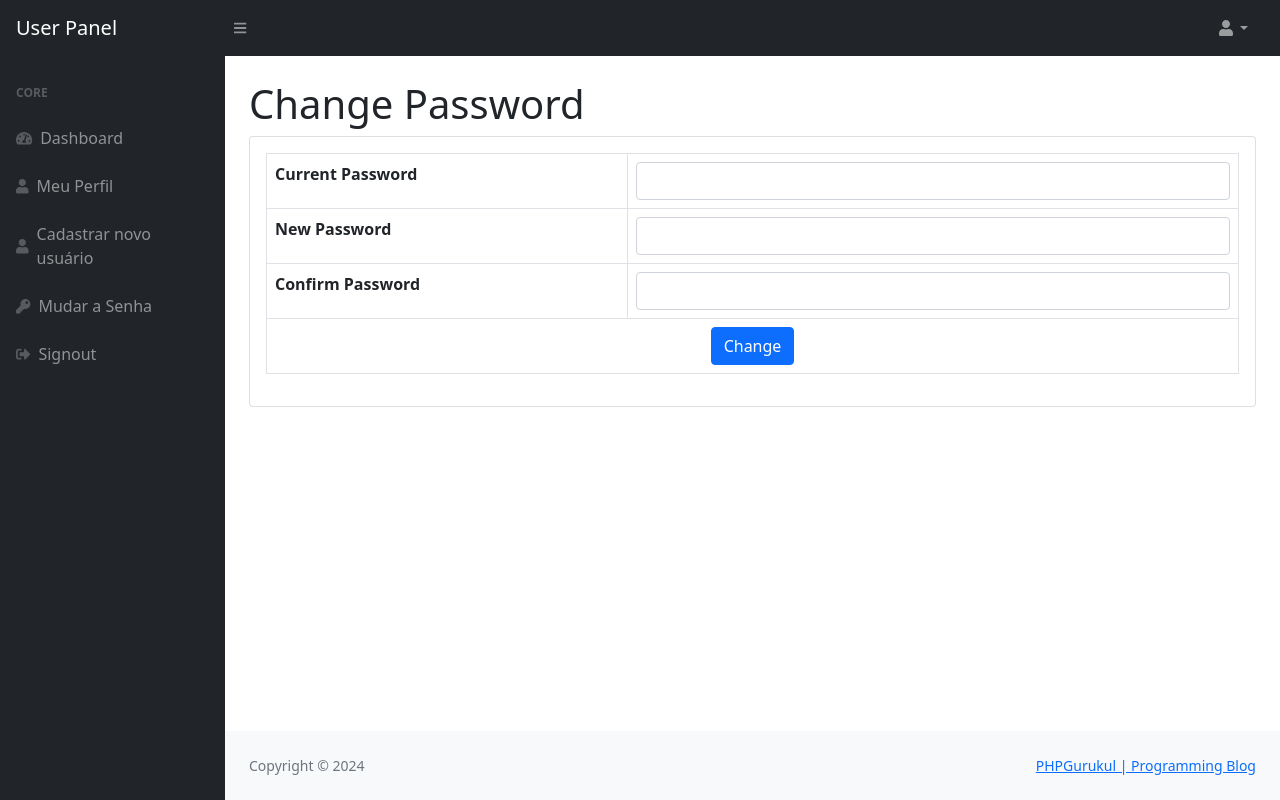
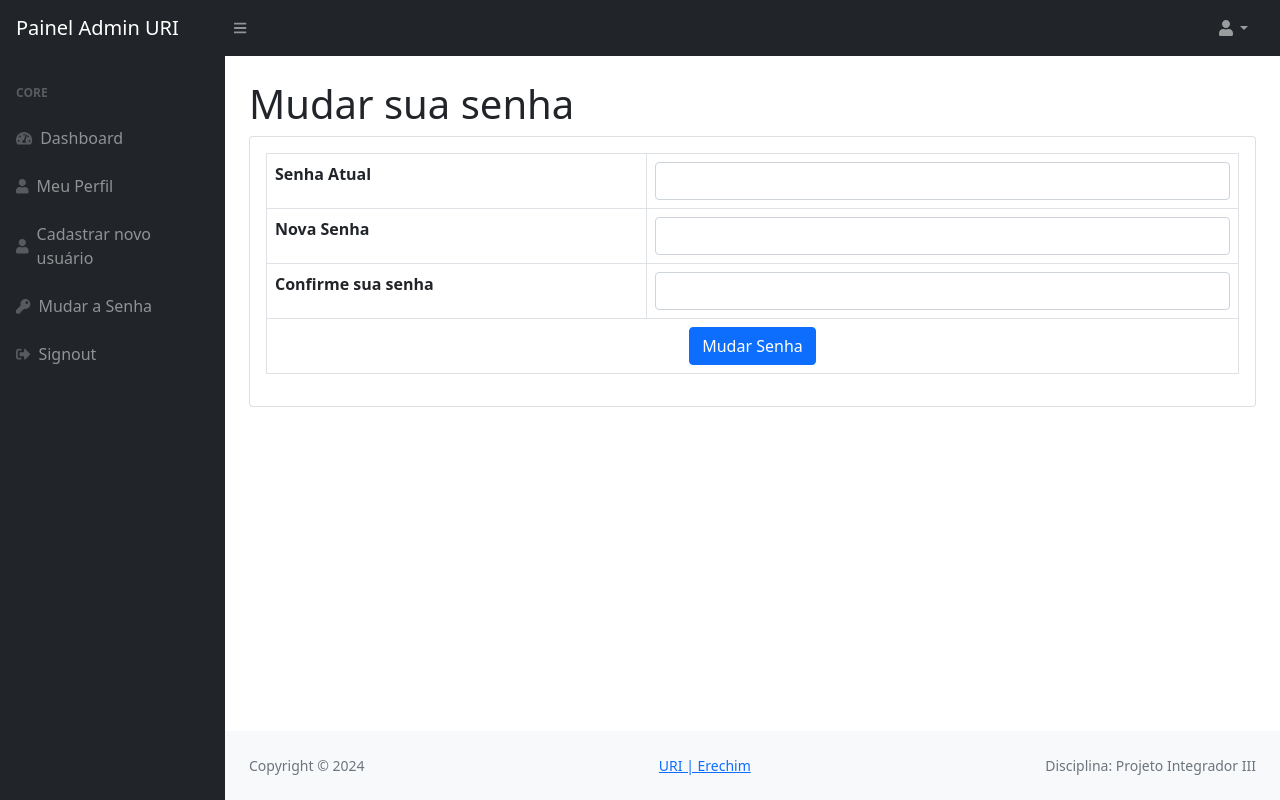
Before and after one commit to MatheusGalvain/uriplants, a PHP site: page /change-password.php in a window 1280 px wide. Run offline with PHP 8.4, Linux system fonts and the light colour scheme; the visitor is signed in with stand-in values (Sample User, id 1); some libraries are stand-ins or nearby versions.

Commit message:
Update insert dates

```diff
--- a/admin_page/change-password.php
+++ b/admin_page/change-password.php
@@ -1,28 +1,42 @@
-<?php session_start();
+<?php
+session_start();
 include_once('includes/config.php');
-if (strlen($_SESSION['id'] == 0)) {
-    header('location:logout.php');
-} else {
-    //Code for Updation
-    // for  password change
+
+// Verificar se a sessão está ativa
+if (!isset($_SESSION['id']) || strlen($_SESSION['id']) == 0) {
+    header('Location: logout.php');
+    exit;
+}
+
+// Verificar se o formulário foi enviado
 if (isset($_POST['update'])) {
     $oldpassword = $_POST['currentpassword'];
     $newpassword = $_POST['newpassword'];
-        $sql = mysqli_query($con, "SELECT password FROM users where password='$oldpassword'");
+
+    // Escapar as entradas para prevenir SQL Injection
+    $oldpassword = mysqli_real_escape_string($con, $oldpassword);
+    $newpassword = mysqli_real_escape_string($con, $newpassword);
+    $userid = $_SESSION['id'];
+
+    // Buscar a senha atual do usuário
+    $sql = mysqli_query($con, "SELECT password FROM users WHERE id='$userid'");
     $num = mysqli_fetch_array($sql);
-        if ($num > 0) {
-            $userid = $_SESSION['id'];
-            $ret = mysqli_query($con, "update users set password='$newpassword' where id='$userid'");
-            echo "<script>alert('Password Changed Successfully !!');</script>";
-            echo "<script type='text/javascript'> document.location = 'change-password.php'; </script>";
+
+    if ($num && password_verify($oldpassword, $num['password'])) {
+        // Atualizar a senha (armazenar hashes de senha)
+        $hashed_password = password_hash($newpassword, PASSWORD_DEFAULT);
+        $ret = mysqli_query($con, "UPDATE users SET password='$hashed_password' WHERE id='$userid'");
+
+        echo "<script>alert('Senha alterada com sucesso!');</script>";
+        echo "<script type='text/javascript'>document.location = 'change-password.php';</script>";
     } else {
-            echo "<script>alert('Old Password not match !!');</script>";
-            echo "<script type='text/javascript'> document.location = 'change-password.php'; </script>";
+        echo "<script>alert('A senha atual não corresponde!');</script>";
+        echo "<script type='text/javascript'>document.location = 'change-password.php';</script>";
     }
 }
 ?>
 <!DOCTYPE html>
-    <html lang="en">
+<html lang="pt-br">
 
 <head>
     <meta charset="utf-8" />
@@ -30,22 +44,27 @@ if (strlen($_SESSION['id'] == 0)) {
     <meta name="viewport" content="width=device-width, initial-scale=1, shrink-to-fit=no" />
     <meta name="description" content="" />
     <meta name="author" content="" />
-        <title>Admin | Mude a senha</title>
+    <title>Admin | Mudar Senha</title>
     <link href="https://cdn.jsdelivr.net/npm/simple-datatables@latest/dist/style.css" rel="stylesheet" />
     <link href="css/styles.css" rel="stylesheet" />
-        <script src="https://cdnjs.cloudflare.com/ajax/libs/font-awesome/5.15.3/js/all.min.js"
-            crossorigin="anonymous"></script>
-        <script language="javascript" type="text/javascript">
+    <script src="https://cdnjs.cloudflare.com/ajax/libs/font-awesome/5.15.3/js/all.min.js" crossorigin="anonymous"></script>
+    <script src="https://cdn.jsdelivr.net/npm/bootstrap@5.1.0/dist/js/bootstrap.bundle.min.js" crossorigin="anonymous"></script>
+    <script src="js/scripts.js"></script>
+    <script src="https://cdnjs.cloudflare.com/ajax/libs/Chart.js/2.8.0/Chart.min.js" crossorigin="anonymous"></script>
+    <script src="assets/demo/chart-area-demo.js"></script>
+    <script src="assets/demo/chart-bar-demo.js"></script>
+    <script src="https://cdn.jsdelivr.net/npm/simple-datatables@latest" crossorigin="anonymous"></script>
+    <script src="js/datatables-simple-demo.js"></script>
+    <script type="text/javascript">
         function valid() {
             if (document.changepassword.newpassword.value != document.changepassword.confirmpassword.value) {
-                    alert("Password and Confirm Password Field do not match  !!");
+                alert("A senha e a confirmação de senha não coincidem!");
                 document.changepassword.confirmpassword.focus();
                 return false;
             }
             return true;
         }
     </script>
-
 </head>
 
 <body class="sb-nav-fixed">
@@ -55,53 +74,35 @@ if (strlen($_SESSION['id'] == 0)) {
         <div id="layoutSidenav_content">
             <main>
                 <div class="container-fluid px-4">
-                        <h1 class="mt-4">Change Password</h1>
+                    <h1 class="mt-4">Mudar sua senha</h1>
                     <div class="card mb-4">
-                            <form method="post" name="changepassword" onSubmit="return valid();">
+                        <form method="post" name="changepassword" onsubmit="return valid();">
                             <div class="card-body">
                                 <table class="table table-bordered">
                                     <tr>
-                                            <th>Current Password</th>
-                                            <td><input class="form-control" id="currentpassword" name="currentpassword"
-                                                    type="password" value="" required /></td>
+                                        <th>Senha Atual</th>
+                                        <td><input class="form-control" id="currentpassword" name="currentpassword" type="password" value="" required /></td>
                                     </tr>
                                     <tr>
-                                            <th>New Password</th>
-                                            <td><input class="form-control" id="newpassword" name="newpassword"
-                                                    type="password" value="" required /></td>
+                                        <th>Nova Senha</th>
+                                        <td><input class="form-control" id="newpassword" name="newpassword" type="password" value="" required /></td>
                                     </tr>
                                     <tr>
-                                            <th>Confirm Password</th>
-                                            <td colspan="3"><input class="form-control" id="confirmpassword"
-                                                    name="confirmpassword" type="password" required /></td>
+                                        <th>Confirme sua senha</th>
+                                        <td><input class="form-control" id="confirmpassword" name="confirmpassword" type="password" required /></td>
                                     </tr>
-
                                     <tr>
-                                            <td colspan="4" style="text-align:center ;"><button type="submit"
-                                                    class="btn btn-primary btn-block" name="update">Change</button></td>
-
+                                        <td colspan="2" style="text-align:center;"><button type="submit" class="btn btn-primary btn-block" name="update">Mudar Senha</button></td>
                                     </tr>
-                                        </tbody>
                                 </table>
                             </div>
                         </form>
                     </div>
-
-
                 </div>
             </main>
             <?php include('includes/footer.php'); ?>
         </div>
     </div>
-        <script src="https://cdn.jsdelivr.net/npm/bootstrap@5.1.0/dist/js/bootstrap.bundle.min.js"
-            crossorigin="anonymous"></script>
-        <script src="js/scripts.js"></script>
-        <script src="https://cdnjs.cloudflare.com/ajax/libs/Chart.js/2.8.0/Chart.min.js" crossorigin="anonymous"></script>
-        <script src="assets/demo/chart-area-demo.js"></script>
-        <script src="assets/demo/chart-bar-demo.js"></script>
-        <script src="https://cdn.jsdelivr.net/npm/simple-datatables@latest" crossorigin="anonymous"></script>
-        <script src="js/datatables-simple-demo.js"></script>
 </body>
 
 </html>
-<?php } ?>
--- a/admin_page/includes/footer.php
+++ b/admin_page/includes/footer.php
@@ -2,11 +2,11 @@
     <footer class="py-4 bg-light mt-auto">
         <div class="container-fluid px-4">
             <div class="d-flex align-items-center justify-content-between small">
-                            <div class="text-muted">Copyright &copy; <?php echo date('Y');?></div>
+                <div class="text-muted">Copyright &copy; <?php echo date('Y'); ?></div>
                 <div>
-                                <a href="https://phpgurukul.com/" target="_blank">PHPGurukul | Programming Blog</a>
-
+                    <a href="https://www.uricer.edu.br/site/" target="_blank">URI | Erechim</a>
                 </div>
+                <div class="text-muted">Disciplina: Projeto Integrador III</div>
             </div>
         </div>
     </footer>
--- a/admin_page/includes/navbar.php
+++ b/admin_page/includes/navbar.php
@@ -1,8 +1,9 @@
 <nav class="sb-topnav navbar navbar-expand navbar-dark bg-dark">
     <!-- Navbar Brand-->
-            <a class="navbar-brand ps-3" href="index.html">User Panel</a>
+    <a class="navbar-brand ps-3" href="index.html">Painel Admin URI</a>
     <!-- Sidebar Toggle-->
-            <button class="btn btn-link btn-sm order-1 order-lg-0 me-4 me-lg-0" id="sidebarToggle" href="#!"><i class="fas fa-bars"></i></button>
+    <button class="btn btn-link btn-sm order-1 order-lg-0 me-4 me-lg-0" id="sidebarToggle" href="#!"><i
+            class="fas fa-bars"></i></button>
     <!-- Navbar Search-->
     <form class="d-none d-md-inline-block form-inline ms-auto me-0 me-md-3 my-2 my-md-0">
         <div class="input-group">
@@ -12,12 +13,15 @@
     <!-- Navbar-->
     <ul class="navbar-nav ms-auto ms-md-0 me-3 me-lg-4">
         <li class="nav-item dropdown">
-                    <a class="nav-link dropdown-toggle" id="navbarDropdown" href="#" role="button" data-bs-toggle="dropdown" aria-expanded="false"><i class="fas fa-user fa-fw"></i></a>
+            <a class="nav-link dropdown-toggle" id="navbarDropdown" href="#" role="button" data-bs-toggle="dropdown"
+                aria-expanded="false"><i class="fas fa-user fa-fw"></i></a>
             <ul class="dropdown-menu dropdown-menu-end" aria-labelledby="navbarDropdown">
-                        <li><a class="dropdown-item" href="profile.php">Profile</a></li>
-                        <li><a class="dropdown-item" href="change-password.php">Change Password</a></li>
-                        <li><hr class="dropdown-divider" /></li>
-                        <li><a class="dropdown-item" href="logout.php">Logout</a></li>
+                <li><a class="dropdown-item" href="profile.php">Perfil</a></li>
+                <li><a class="dropdown-item" href="change-password.php">Mudar a Senha</a></li>
+                <li>
+                    <hr class="dropdown-divider" />
+                </li>
+                <li><a class="dropdown-item" href="logout.php">Sair</a></li>
             </ul>
         </li>
     </ul>
--- a/admin_page/registermember.php
+++ b/admin_page/registermember.php
@@ -105,9 +105,9 @@ if (isset($_POST['submit'])) {
                                         </tr>
                                         </tbody>
                                     </table>
-                                    <div class="d-grid"><button type="submit" class="btn btn-primary btn-block" name="submit">Criar Conta</button></div>
+                                <div class="d-grid"><button type="submit" class="btn btn-primary btn-block" name="submit">Criar Conta</button></div>
                             </form>
-                    </div>
+                        </div>
                 </div>
             </main>
             <?php include('includes/footer.php'); ?>
```
Also changed, not shown: admin_page/admin/dashboard.php (+33 -22 lines), admin_page/admin/includes/config.php (added, +14 -0 lines), admin_page/admin/index.php (+4 -3 lines), admin_page/css/index.css (+4 -8 lines), admin_page/login.php (+4 -4 lines), admin_page/welcome.php (+32 -31 lines). Lines whose indentation alone changed are shown as unchanged.
